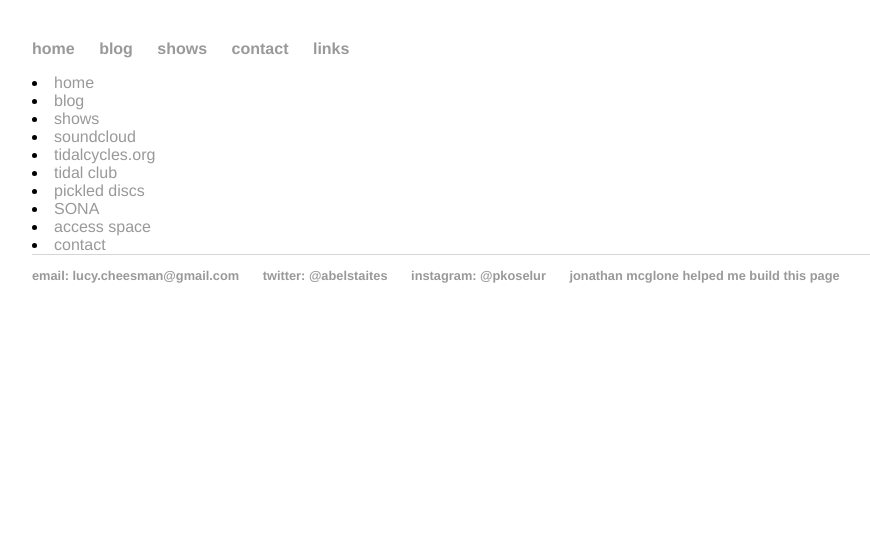
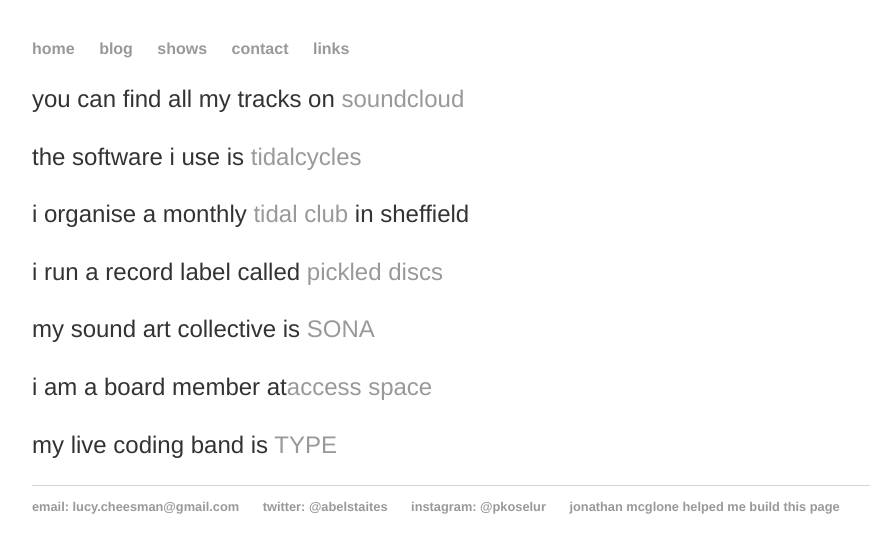
Before and after one commit to heavy-lifting/heavy-lifting.github.io, a Jekyll site: the page built from links.html, in a window 1280 px wide. Shown: the top 553 px of the page, without its empty margins (160-1030 px from the left). Built offline with Jekyll 4.4.1, drawn with Linux system fonts in a browser that asks for light colours.

Commit message:
Update links.html

```diff
--- a/links.html
+++ b/links.html
@@ -1,15 +1,15 @@
 ---
 layout: default
-title: contact
+title: links
 ---
 
-<li><a href="https://heavy-lifting.github.io/">home</a></li>
-	       			<li><a href="/blog">blog</a></li>
-	       			<li><a href="https://heavy-lifting.github.io/shows.html">shows</a></li>
-				<li><a href="https://soundcloud.com/hl6" target="_blank">soundcloud</a></li>
-	       			<li><a href="http://tidalcycles.org/" target="_blank">tidalcycles.org</a></li>
-				<li><a href="https://tidalclub.github.io/" target="_blank">tidal club</a></li>
-				<li><a href="https://pickleddiscs.wordpress.com/" target="_blank">pickled discs</a></li>
-				<li><a href="https://sonawomen.co.uk/" target="_blank">SONA</a></li>
-				<li><a href="http://access-space.org/" target="_blank">access space</a></li>
-				<li><a href="https://sonawomen.co.uk/" target="_blank">contact</a></li>
+<div class="links">
+
+  	<p>you can find all my tracks on <a href="https://soundcloud.com/hl6" target="_blank">soundcloud</a></p>
+  	<p>the software i use is <a href="http://tidalcycles.org/" target="_blank">tidalcycles</a></p>
+	<p>i organise a monthly <a href="https://tidalclub.github.io/" target="_blank">tidal club</a> in sheffield</p>
+	<p>i run a record label called <a href="https://pickleddiscs.wordpress.com/" target="_blank">pickled discs</a></p>
+	<p>my sound art collective is <a href="https://sonawomen.co.uk/" target="_blank">SONA</a></p>
+	<p>i am a board member at<a href="http://access-space.org/" target="_blank">access space</a></p>
+	<p>my live coding band is <a href="https://typeensemble.wordpress.com/" target="_blank">TYPE</a></p>
+</div><!-- /.blurb -->
```
